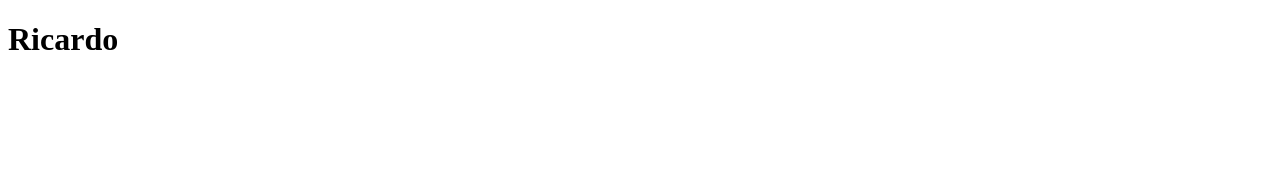
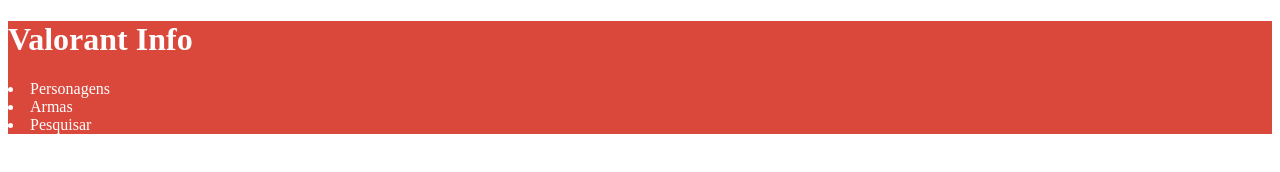
Before and after one commit to RicarinLTDA/site1trimestre2c, a plain HTML site: page index.html in a window 1280 px wide. Drawn offline with Linux system fonts and the light colour scheme.

Commit message:
Iniciei o header

```diff
--- a/index.html
+++ b/index.html
@@ -5,8 +5,13 @@
     <meta http-equiv="X-UA-Compatible" content="IE=edge">
     <meta name="viewport" content="width=device-width, initial-scale=1.0">
     <title>Nilo Cairo</title>
+    <link rel="stylesheet" href="style.css">
 </head>
 <body>
-    <h1>Ricardo</h1>
+    <header> <h1>Valorant Info</h1>
+        <li>Personagens</li>
+        <li>Armas</li>
+        <li>Pesquisar</li></header>
+
 </body>
 </html>
--- a/style.css
+++ b/style.css
@@ -1,3 +1,2 @@
-body{
-    background-color: #111726;
-}
+header{background-color: #DA473B;
+color: #FFFFFF;}
```
